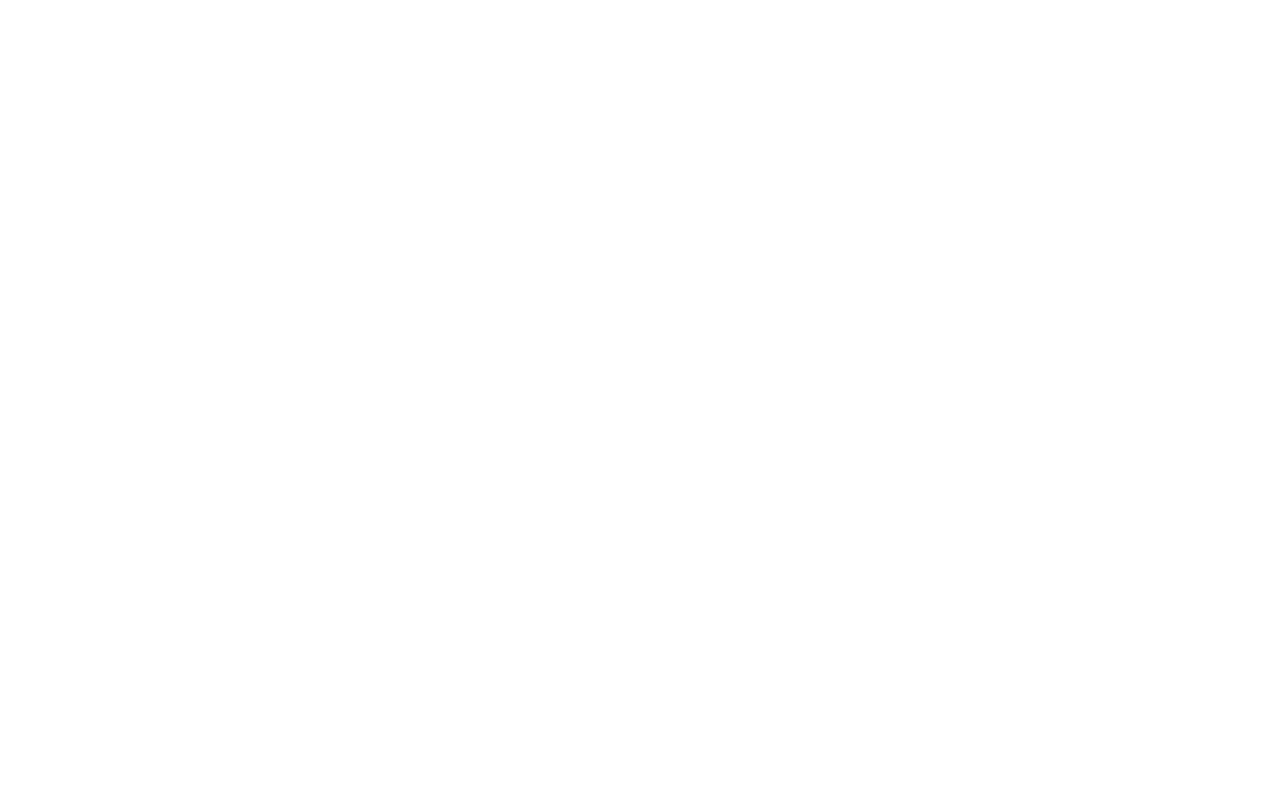
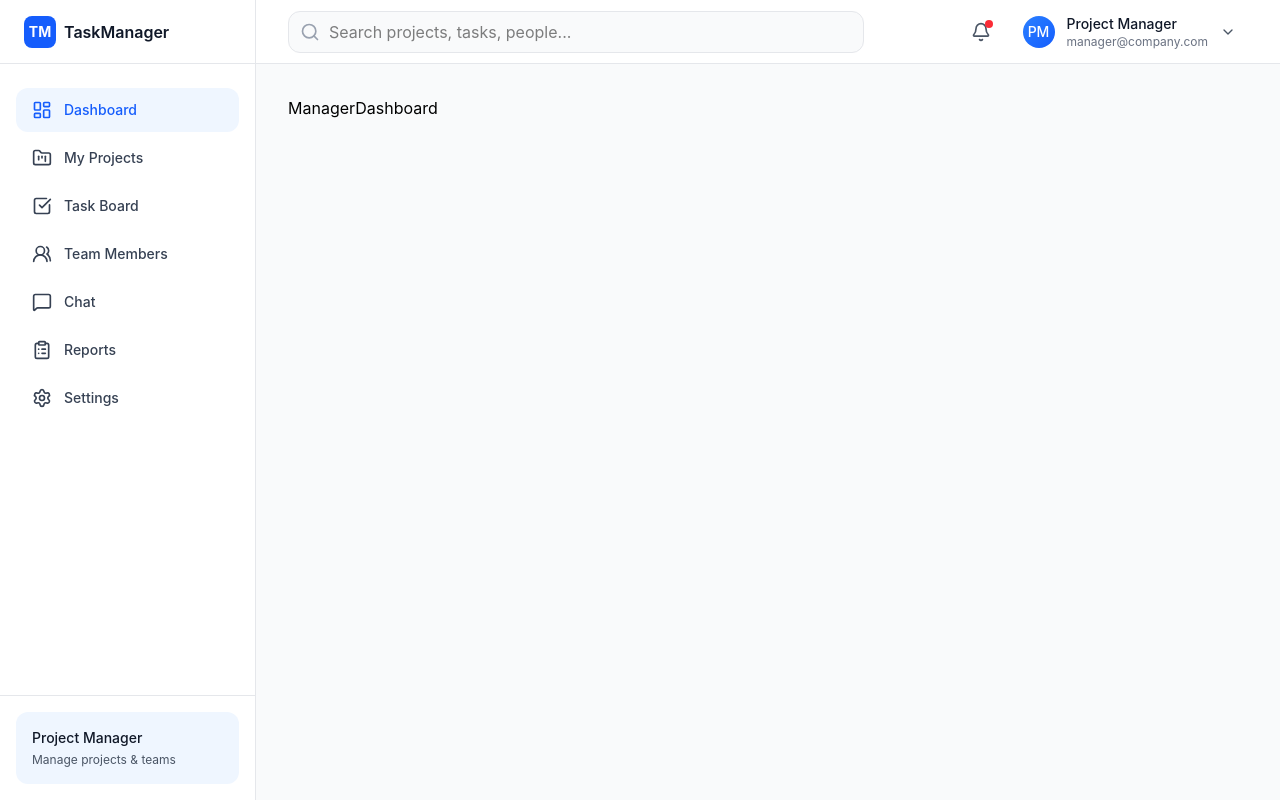
Before and after one commit to amandeep25cyber/Task-Tracker, a React (Vite) app in the folder client/: page /manager in a window 1280 px wide. Before the commit this address had no page. Built offline with nearby package versions, Linux system fonts and the light colour scheme.

Commit message:
Adding protected route and Dashboardredirect component

```diff
--- a/client/src/App.jsx
+++ b/client/src/App.jsx
@@ -1,19 +1,61 @@
-import React from 'react'
-import Login from './pages/Login'
-import Register from './pages/Register'
-import { Route, Routes } from 'react-router-dom'
-import DashboardLayout from './components/layout/DashboardLayout'
+import React from "react";
+import Login from "./pages/Login";
+import Register from "./pages/Register";
+import { Navigate, Route, Routes } from "react-router-dom";
+import DashboardLayout from "./components/layout/DashboardLayout";
+import DashboardRedirect from "./pages/DashboardRedirect";
+import AdminDashboard from "./pages/admin/AdminDashboard";
+import ManagerDashboard from "./pages/manager/ManagerDashboard";
+import EmployeeDashboard from "./pages/member/EmployeeDashboard";
 
 const App = () => {
+  const role = "manager";
+
   return (
     <>
-    <Routes>
-      <Route path='/' element={<DashboardLayout/>}/>
-      <Route path='/sign-in' element={<Login/>}/>
-      <Route path='/sign-up' element={<Register/>}/>
-    </Routes>
+      <Routes>
+        <Route path="/" element={<DashboardLayout role={role}/>}>
+          <Route index element={<DashboardRedirect role={role}/>} />
+
+          <Route
+            path="admin"
+            element={
+              role === "admin" ? (
+                <AdminDashboard />
+              ) : (
+                <Navigate to="/unauthorized" />
+              )
+            }
+          />
+
+          <Route
+            path="manager"
+            element={
+              role === "manager" ? (
+                <ManagerDashboard />
+              ) : (
+                <Navigate to="/unauthorized" />
+              )
+            }
+          />
+
+          <Route
+            path="employee"
+            element={
+              role === "employee" ? (
+                <EmployeeDashboard />
+              ) : (
+                <Navigate to="/unauthorized" />
+              )
+            }
+          />
+        </Route>
+
+        <Route path="/sign-in" element={<Login />} />
+        <Route path="/sign-up" element={<Register />} />
+      </Routes>
     </>
-  )
-}
+  );
+};
 
-export default App
+export default App;
--- a/client/src/components/layout/DashboardLayout.jsx
+++ b/client/src/components/layout/DashboardLayout.jsx
@@ -3,9 +3,7 @@
 import Navbar from "./Navbar";
 import { useState } from "react";
 
-const DashboardLayout=()=> {
-
-  const [role,setRole] = useState("manager");
+const DashboardLayout=({role})=> {
 
   return (
     <div className="flex h-screen bg-gray-50">
--- /dev/null
+++ b/client/src/pages/DashboardRedirect.jsx
@@ -0,0 +1,21 @@
+import { Navigate } from "react-router-dom";
+
+function DashboardRedirect({role}) {
+
+
+  if(role === "admin"){
+    return <Navigate to="admin" />;
+  }
+
+  if(role === "manager"){
+    return <Navigate to="manager" />;
+  }
+
+  if(role === "employee"){
+    return <Navigate to="employee" />
+  }
+
+  return <Navigate to="/sign-in" />;
+}
+
+export default DashboardRedirect;
--- /dev/null
+++ b/client/src/pages/admin/AdminDashboard.jsx
@@ -0,0 +1,9 @@
+import React from 'react'
+
+const AdminDashboard = () => {
+  return (
+    <div>AdminDashboard</div>
+  )
+}
+
+export default AdminDashboard
--- /dev/null
+++ b/client/src/pages/manager/ManagerDashboard.jsx
@@ -0,0 +1,9 @@
+import React from 'react'
+
+const ManagerDashboard = () => {
+  return (
+    <div>ManagerDashboard</div>
+  )
+}
+
+export default ManagerDashboard
--- /dev/null
+++ b/client/src/pages/member/EmployeeDashboard.jsx
@@ -0,0 +1,9 @@
+import React from 'react'
+
+const EmployeeDashboard = () => {
+  return (
+    <div>EmployeeDashboard</div>
+  )
+}
+
+export default EmployeeDashboard
```
